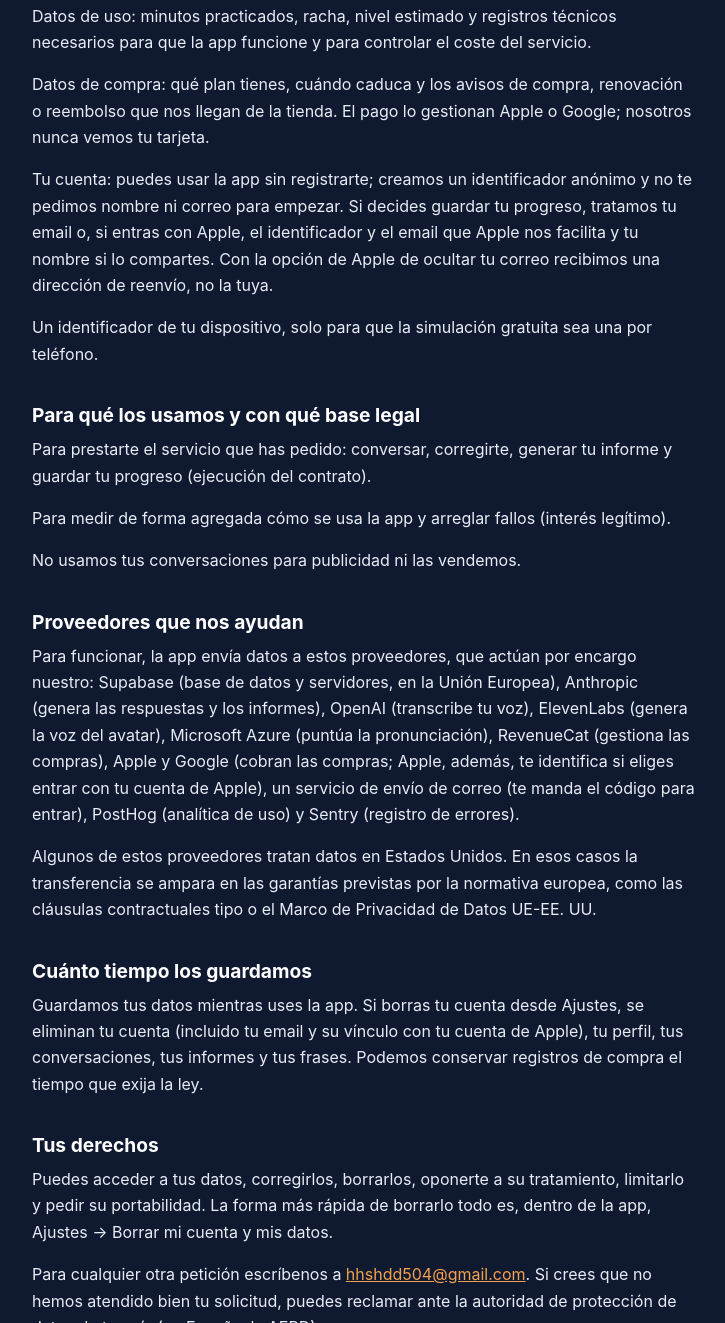
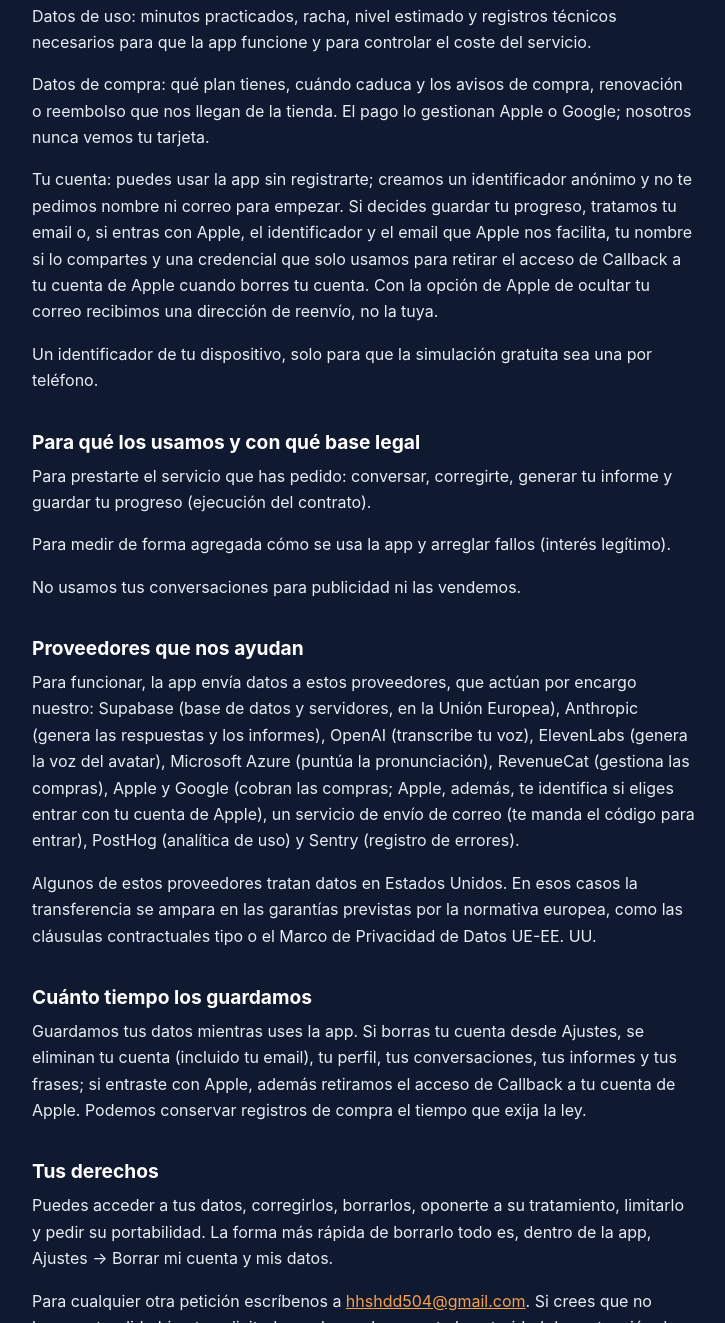
Before and after one commit to bobakrime/callback-site, a plain HTML site: page es/privacidad.html in a window 1280 px wide. Shown: the part 728-2051 px from the top of the page, without its empty margins (276-1001 px from the left). Drawn offline with Linux system fonts and the light colour scheme.

Commit message:
Privacidad: credencial de Apple para retirar el acceso al borrar la cuenta
Copia exacta de la carpeta site/ de la app (npm run legal:export).

Co-Authored-By: Claude Fable 5.2 <noreply@anthropic.com>
Claude-Session: https://claude.ai/code/session_0176Gxa9zz5QjnByqfmu4GaG

```diff
--- a/es/privacidad.html
+++ b/es/privacidad.html
@@ -52,7 +52,7 @@
 <p>Lo que nos cuentas para personalizar la práctica: tu objetivo, tu puesto y, si la pegas, la oferta de trabajo. No pegues datos personales de otras personas.</p>
 <p>Datos de uso: minutos practicados, racha, nivel estimado y registros técnicos necesarios para que la app funcione y para controlar el coste del servicio.</p>
 <p>Datos de compra: qué plan tienes, cuándo caduca y los avisos de compra, renovación o reembolso que nos llegan de la tienda. El pago lo gestionan Apple o Google; nosotros nunca vemos tu tarjeta.</p>
-<p>Tu cuenta: puedes usar la app sin registrarte; creamos un identificador anónimo y no te pedimos nombre ni correo para empezar. Si decides guardar tu progreso, tratamos tu email o, si entras con Apple, el identificador y el email que Apple nos facilita y tu nombre si lo compartes. Con la opción de Apple de ocultar tu correo recibimos una dirección de reenvío, no la tuya.</p>
+<p>Tu cuenta: puedes usar la app sin registrarte; creamos un identificador anónimo y no te pedimos nombre ni correo para empezar. Si decides guardar tu progreso, tratamos tu email o, si entras con Apple, el identificador y el email que Apple nos facilita, tu nombre si lo compartes y una credencial que solo usamos para retirar el acceso de Callback a tu cuenta de Apple cuando borres tu cuenta. Con la opción de Apple de ocultar tu correo recibimos una dirección de reenvío, no la tuya.</p>
 <p>Un identificador de tu dispositivo, solo para que la simulación gratuita sea una por teléfono.</p>
 <h2>Para qué los usamos y con qué base legal</h2>
 <p>Para prestarte el servicio que has pedido: conversar, corregirte, generar tu informe y guardar tu progreso (ejecución del contrato).</p>
@@ -62,7 +62,7 @@
 <p>Para funcionar, la app envía datos a estos proveedores, que actúan por encargo nuestro: Supabase (base de datos y servidores, en la Unión Europea), Anthropic (genera las respuestas y los informes), OpenAI (transcribe tu voz), ElevenLabs (genera la voz del avatar), Microsoft Azure (puntúa la pronunciación), RevenueCat (gestiona las compras), Apple y Google (cobran las compras; Apple, además, te identifica si eliges entrar con tu cuenta de Apple), un servicio de envío de correo (te manda el código para entrar), PostHog (analítica de uso) y Sentry (registro de errores).</p>
 <p>Algunos de estos proveedores tratan datos en Estados Unidos. En esos casos la transferencia se ampara en las garantías previstas por la normativa europea, como las cláusulas contractuales tipo o el Marco de Privacidad de Datos UE-EE. UU.</p>
 <h2>Cuánto tiempo los guardamos</h2>
-<p>Guardamos tus datos mientras uses la app. Si borras tu cuenta desde Ajustes, se eliminan tu cuenta (incluido tu email y su vínculo con tu cuenta de Apple), tu perfil, tus conversaciones, tus informes y tus frases. Podemos conservar registros de compra el tiempo que exija la ley.</p>
+<p>Guardamos tus datos mientras uses la app. Si borras tu cuenta desde Ajustes, se eliminan tu cuenta (incluido tu email), tu perfil, tus conversaciones, tus informes y tus frases; si entraste con Apple, además retiramos el acceso de Callback a tu cuenta de Apple. Podemos conservar registros de compra el tiempo que exija la ley.</p>
 <h2>Tus derechos</h2>
 <p>Puedes acceder a tus datos, corregirlos, borrarlos, oponerte a su tratamiento, limitarlo y pedir su portabilidad. La forma más rápida de borrarlo todo es, dentro de la app, Ajustes → Borrar mi cuenta y mis datos.</p>
 <p>Para cualquier otra petición escríbenos a <a href="mailto:hhshdd504@gmail.com">hhshdd504@gmail.com</a>. Si crees que no hemos atendido bien tu solicitud, puedes reclamar ante la autoridad de protección de datos de tu país (en España, la AEPD).</p>
```
Also changed, not shown: en/privacy.html (+2 -2 lines).
